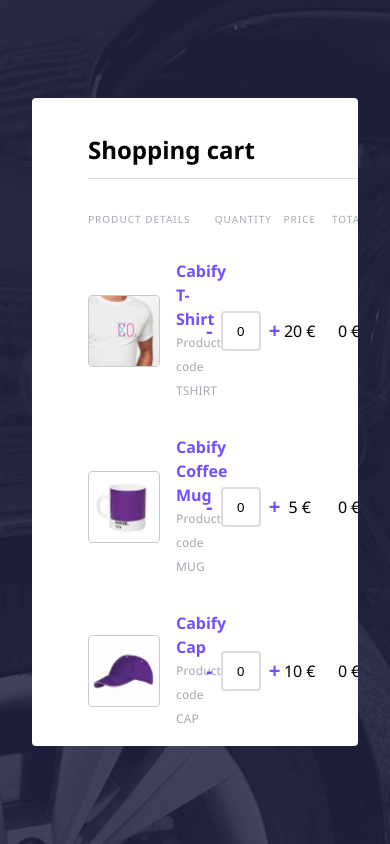
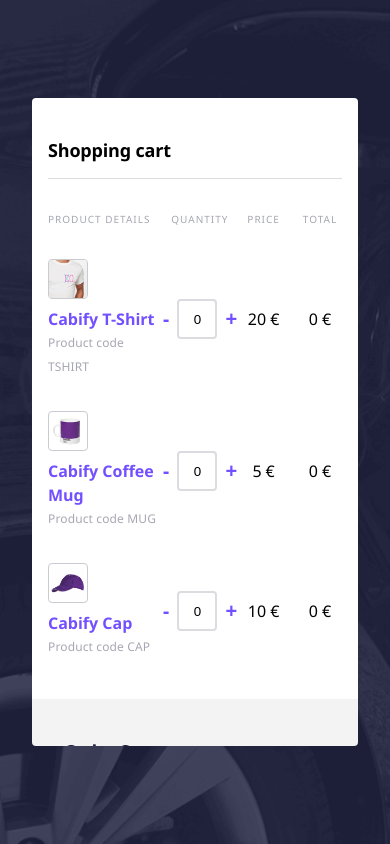
Before and after one commit to sokenny/cabify, a Next.js app: page / in a window 390 px wide. Built offline with nearby package versions, Linux system fonts and the light colour scheme.

Commit message:
add mobile styles

```diff
--- a/components/elements/ProductRow/ProductRow.module.scss
+++ b/components/elements/ProductRow/ProductRow.module.scss
@@ -14,10 +14,19 @@
     .colProduct{
         width: $colProductWidth;
 
+        @include mobile{
+            width: 40%;
+        }
+
         .image{
             display: flex;
             align-items: center;
             flex-flow: row nowrap;
+
+            @include mobile{
+                flex-direction: column;
+                align-items: flex-start;
+            }
 
             img{
                 margin-right: $pxs2;
@@ -25,6 +34,12 @@
                 height: $pxs9;
                 border: 1px solid #cacad1;
                 border-radius: 4px;
+
+                @include mobile{
+                    width: $pxs5;
+                    height: $pxs5;
+                    margin-bottom: $pxs1;
+                }
             }
 
             .description{
--- a/components/elements/TableHead/TableHead.module.scss
+++ b/components/elements/TableHead/TableHead.module.scss
@@ -23,6 +23,10 @@
 
         .colProduct{
             width: $colProductWidth;
+
+            @include mobile{
+                width: 40%;
+            }
         }
 
         .colQuantity{
--- a/components/modules/OrderSummary/OrderSummary.module.scss
+++ b/components/modules/OrderSummary/OrderSummary.module.scss
@@ -7,6 +7,10 @@
     width: 312px;
     background-color: #f3f3f3;
     color: #212240;
+
+    @include mobile{
+        width: 100%;
+    }
 
     >*{
         width: 100%;
--- a/styles/Cart.module.scss
+++ b/styles/Cart.module.scss
@@ -17,13 +17,24 @@
         background-color: #ffffff;
         transform: translate(-50%, -50%);
 
+        @include mobile{
+            flex-direction: column;
+        }
+
         .products{
             flex: 1 1;
             padding: $pxs5 $pxs3 $pxs5 $pxs7;
 
+            @include mobile{
+                padding: $pxs5 $pxs2 $pxs5 $pxs2;
+            }
+
             h1{
                 padding-bottom: 16px;
                 border-bottom: 1px solid rgba(33, 34, 64, 0.16);
+                font-size: 18px;
+                line-height: 24px;
+                letter-spacing: -0.18px;
             }
         }
     }
```
